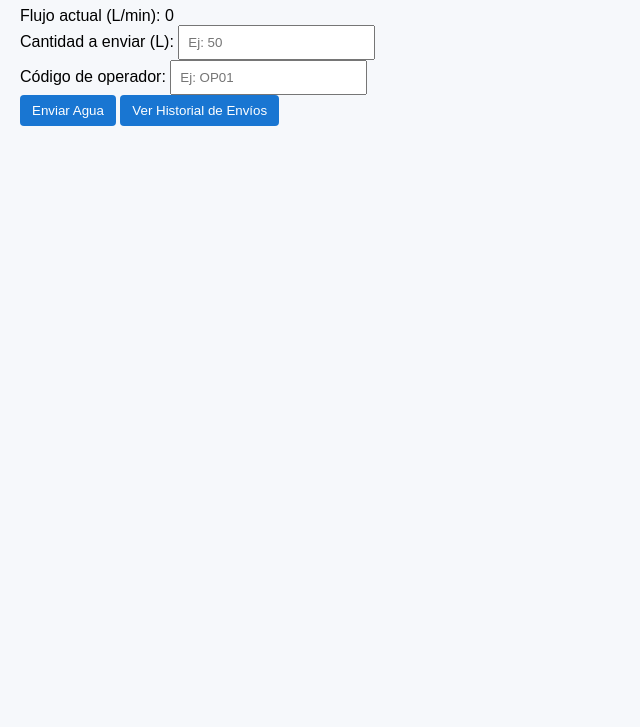
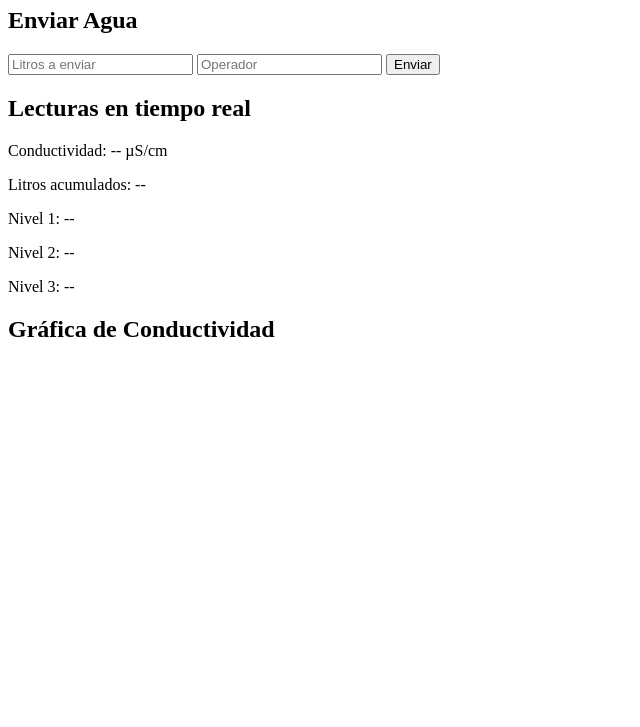
Before and after one commit to SanjCorp/ProyectodeGradoAPI, a plain HTML site: page web/index.html in a window 1280 px wide. Shown: the part 73-800 px from the top of the page, without its empty margins (0-640 px from the left). Drawn offline with nearby package versions, Linux system fonts and the light colour scheme; no server answers.

Commit message:
Integración completa: backend Flask + frontend actualizado + ESP32 compatible

```diff
--- a/web/index.html
+++ b/web/index.html
@@ -1,32 +1,35 @@
 <!DOCTYPE html>
 <html lang="es">
 <head>
-  <meta charset="UTF-8">
-  <meta name="viewport" content="width=device-width, initial-scale=1.0">
-  <title>Monitor de Agua</title>
-  <link rel="stylesheet" href="style.css">
+<meta charset="UTF-8">
+<meta name="viewport" content="width=device-width, initial-scale=1.0">
+<title>Control de Agua</title>
+<script src="https://cdn.jsdelivr.net/npm/chart.js"></script>
+<script src="script.js"></script>
 </head>
 <body>
-  <h1>Monitor de Envío de Agua</h1>
+<h1>Control de Agua y Ósmosis</h1>
 
-  <div class="contenedor">
-    <label for="flujo">Flujo actual (L/min):</label>
-    <span id="flujo">0</span>
-  </div>
+<section>
+  <h2>Enviar Agua</h2>
+  <input type="number" id="litrosInput" placeholder="Litros a enviar">
+  <input type="text" id="operatorInput" placeholder="Operador">
+  <button onclick="placeOrder()">Enviar</button>
+</section>
 
-  <div class="contenedor">
-    <label for="litros">Cantidad a enviar (L):</label>
-    <input type="number" id="litros" placeholder="Ej: 50">
-  </div>
+<section>
+  <h2>Lecturas en tiempo real</h2>
+  <p>Conductividad: <span id="ec">--</span> µS/cm</p>
+  <p>Litros acumulados: <span id="flujo">--</span></p>
+  <p>Nivel 1: <span id="nivel1">--</span></p>
+  <p>Nivel 2: <span id="nivel2">--</span></p>
+  <p>Nivel 3: <span id="nivel3">--</span></p>
+</section>
 
-  <div class="contenedor">
-    <label for="codigo">Código de operador:</label>
-    <input type="text" id="codigo" placeholder="Ej: OP01">
-  </div>
+<section>
+  <h2>Gráfica de Conductividad</h2>
+  <canvas id="chart" width="600" height="300"></canvas>
+</section>
 
-  <button id="btnEnviar">Enviar Agua</button>
-  <button onclick="window.location.href='historialagua.html'">Ver Historial de Envíos</button>
-
-  <script src="script.js"></script>
 </body>
 </html>
--- a/web/script.js
+++ b/web/script.js
@@ -1,20 +1,12 @@
-const API = "" // usa mismo origen (si sirves con Flask) o pon la URL completa si es remota (ej: "https://proyectodegradoapi.onrender.com")
+const API = "" // mismo origen si usas Flask
 
-// Gráfica
-let ctx = document.getElementById("chart") ? document.getElementById("chart").getContext("2d") : null;
+// Gráfica EC
+let ctx = document.getElementById("chart")?.getContext("2d");
 let chart;
 if (ctx) {
   chart = new Chart(ctx, {
     type: "line",
-    data: {
-      labels: [],
-      datasets: [{
-        label: "Conductividad (uS/cm)",
-        data: [],
-        fill: false,
-        borderColor: "rgb(75,192,192)"
-      }]
-    }
+    data: { labels: [], datasets: [{ label: "Conductividad (uS/cm)", data: [], fill: false, borderColor: "rgb(75,192,192)" }] }
   });
 }
 
@@ -22,7 +14,6 @@ async function fetchLatestData() {
   try {
     const res = await fetch(API + "/data");
     const arr = await res.json();
-    // data devuelve lista ordenada descendente, usamos el más reciente
     const latest = Array.isArray(arr) && arr.length ? arr[0] : null;
     if (latest) {
       document.getElementById("ec").innerText = latest.ec || "--";
@@ -41,34 +32,26 @@ async function fetchLatestData() {
         chart.update();
       }
     }
-  } catch (e) {
-    console.log("Error fetchLatestData", e);
-  }
+  } catch (e) { console.log("Error fetchLatestData", e); }
 }
 
-// Llamada para crear orden de envío
-async function placeOrder(){
+// Crear orden de envío
+async function placeOrder() {
   const litros = parseFloat(document.getElementById("litrosInput").value);
   const operator = document.getElementById("operatorInput").value || "operator";
 
-  if (!litros || litros <= 0) {
-    alert("Ingresa litros válidos");
-    return;
-  }
+  if (!litros || litros <= 0) { alert("Ingresa litros válidos"); return; }
 
   try {
     const res = await fetch(API + "/place_order", {
       method: "POST",
       headers: {"Content-Type": "application/json"},
-      body: JSON.stringify({ litros: litros, operator: operator })
+      body: JSON.stringify({ litros, operator })
     });
-
     const data = await res.json();
     alert("Orden creada: " + (data.id || ""));
     document.getElementById("litrosInput").value = "";
-  } catch (e) {
-    alert("Error creando orden");
-  }
+  } catch (e) { alert("Error creando orden"); }
 }
 
 // auto-refresh
```
Also changed, not shown: web/monitor.js (+4 -18 lines), 1 other file.
